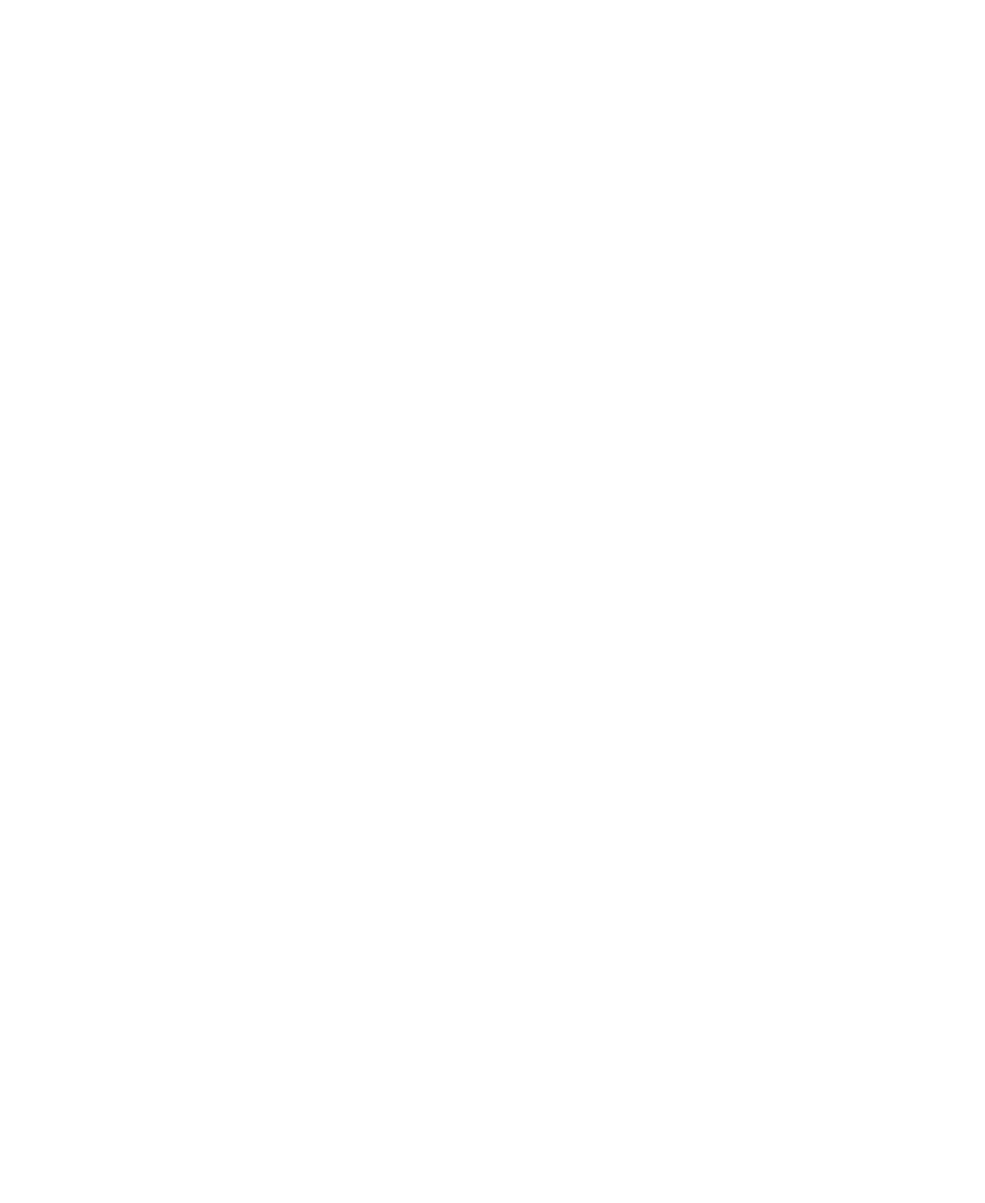
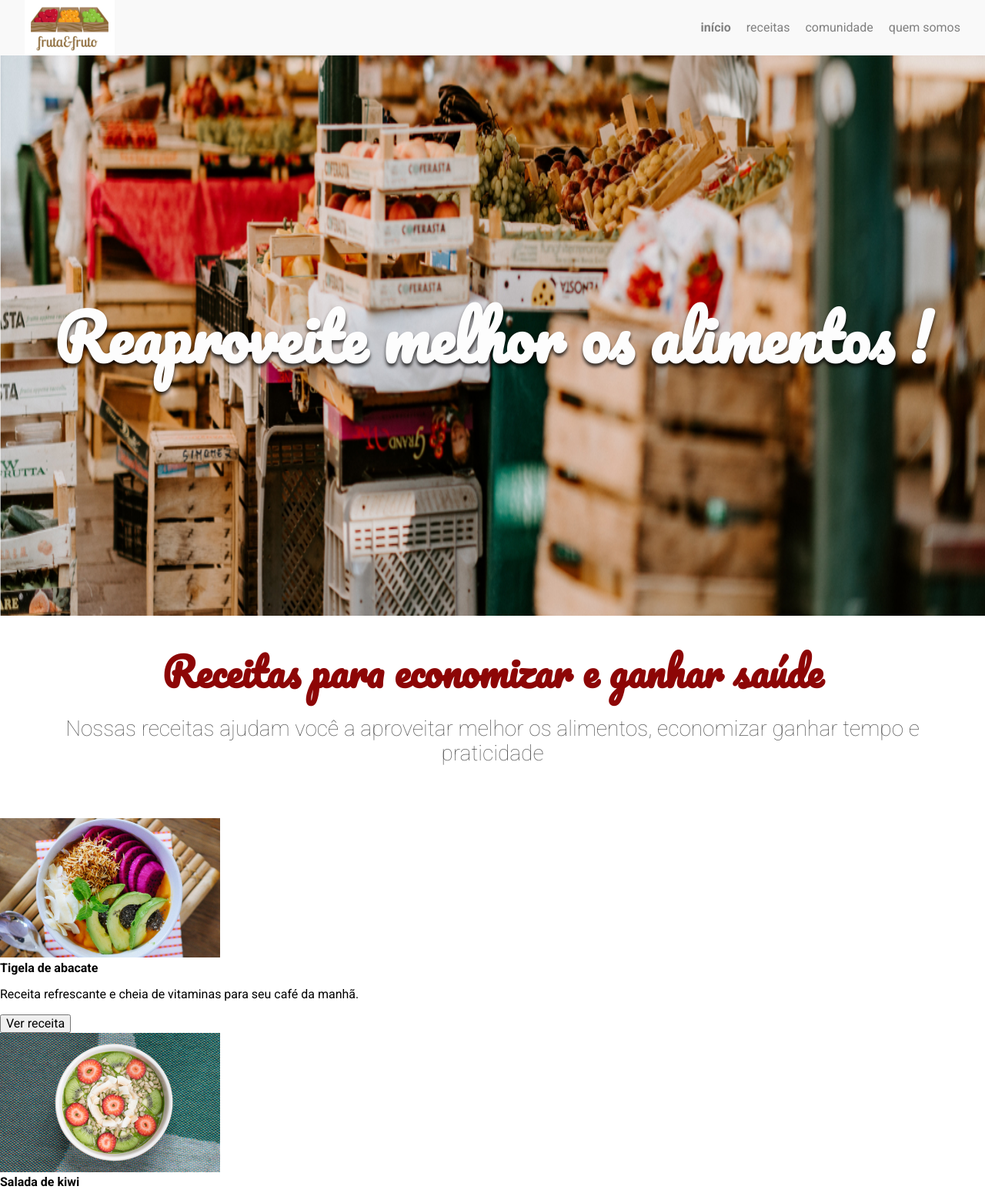
Before and after one commit to maaarina/arquitetura-css, a plain HTML site: page index.html in a window 1280 px wide. Shown: the top 1563 px of the page at 77% size. Before the commit the page ends 800 px from the top, so only its background shows below. Drawn offline with Linux system fonts and the light colour scheme.

Commit message:
Update .css

```diff
--- /dev/null
+++ b/assets/css/banner/banner-img.css
@@ -0,0 +1,4 @@
+.banner__img {
+    width: 100%;
+    height: calc(100vh - 72px);
+}
--- /dev/null
+++ b/assets/css/banner/banner-titulo.css
@@ -0,0 +1,15 @@
+.banner__titulo {
+    font-family: Pacifico, cursive;
+    font-size: 5.0625rem;
+
+    color: #fdfdfd;
+    text-shadow: 0 4px 4px rgba(0, 0, 0, 0.75);
+
+    text-align: center;
+    width: 100%;
+    left: 50%;
+    top: 50%;
+
+    transform: translate(-50%, -50%);
+    position: absolute;
+}
--- /dev/null
+++ b/assets/css/banner/banner.css
@@ -0,0 +1,3 @@
+.banner {
+    position: relative;
+}
--- /dev/null
+++ b/assets/css/cabecalho.css
@@ -0,0 +1,7 @@
+.cabecalho {
+    display: flex;
+    align-items: center;
+    justify-content: space-between;
+    background-color: #f9f9f9;
+    padding: 0 2rem;
+}
--- /dev/null
+++ b/assets/css/menu/menu-item.css
@@ -0,0 +1,13 @@
+.cabecalho__item {
+    list-style: none;
+    margin-right: 1.25rem;
+}
+
+.cabecalho__item:first-child {
+    color: #333333;
+    font-weight: bold;
+}
+
+.cabecalho__item:last-child{
+    margin-right: 0;
+}
--- /dev/null
+++ b/assets/css/menu/menu-link.css
@@ -0,0 +1,9 @@
+.cabecalho__link {
+    color: #808080;
+    text-decoration: none;
+    text-transform: lowercase;
+}
+
+.cabecalho__link:hover{
+    text-decoration: underline;
+}
--- /dev/null
+++ b/assets/css/menu/menu-lista.css
@@ -0,0 +1,3 @@
+.cabecalho__lista {
+    display: flex;
+}
--- /dev/null
+++ b/assets/css/sobre/sobre-descricao.css
@@ -0,0 +1,5 @@
+.sobre__descricao {
+    font-size: 1.75rem;
+    font-weight: 100;
+    color: #595959;
+}
--- /dev/null
+++ b/assets/css/sobre/sobre-titulo.css
@@ -0,0 +1,5 @@
+.sobre__titulo {
+    font-family: Pacifico, cursive;
+    font-size: 3.1875rem;
+    color: #8d0606;
+}
--- /dev/null
+++ b/assets/css/sobre/sobre.css
@@ -0,0 +1,4 @@
+.sobre {
+    text-align: center;
+    padding: 2.5rem;
+}
--- a/index.html
+++ b/index.html
@@ -4,16 +4,129 @@
         <meta charset="UTF-8" />
         <meta name="viewport" content="width=device-width, initial-scale=1.0" />
         <meta http-equiv="X-UA-Compatible" content="ie=edge" />
+
+        <link href="https://fonts.googleapis.com/css?family=Pacifico|Roboto:100,300,400,500,700,900" rel="stylesheet" />
+        <link rel="stylesheet" href="./assets/css/normalize.css" />
+        <link rel="stylesheet" href="./assets/css/reset.css" />
+        <link rel="stylesheet" href="./assets/css/cabecalho.css">
+        <link rel="stylesheet" href="./assets/css/menu/menu-item.css">
+        <link rel="stylesheet" href="./assets/css/menu/menu-link.css">
+        <link rel="stylesheet" href="./assets/css/menu/menu-lista.css">
+        <link rel="stylesheet" href="./assets/css/banner/banner.css">
+        <link rel="stylesheet" href="./assets/css/banner/banner-img.css">
+        <link rel="stylesheet" href="./assets/css/banner/banner-titulo.css">
+        <link rel="stylesheet" href="./assets/css/sobre/sobre.css">
+        <link rel="stylesheet" href="./assets/css/sobre/sobre-titulo.css">
+        <link rel="stylesheet" href="./assets/css/sobre/sobre-descricao.css">
+
         <title>Fruta & Fruto</title>
-        <link href="./assets/css/normalize.css" rel="stylesheet" />
-        <link href="./assets/css/reset.css" rel="stylesheet" />
-        <link href="https://fonts.googleapis.com/css?family=Pacifico|Roboto:100,300,400,500,700,900" rel="stylesheet" />
     </head>
+
     <body>
-        <header>
+        <header class="cabecalho">
 
+            <img src="assets/img/logo.jpg" alt="Logo Fruta e fruto" class="logo">
+
+            <nav class="cabecalho__nav"">
+                <ul class="cabecalho__lista">
+                    <li class="cabecalho__item"> <a href="#" class="cabecalho__link"> Início </a> </li>
+                    <li class="cabecalho__item"> <a href="#" class="cabecalho__link"> Receitas </a> </li>
+                    <li class="cabecalho__item"> <a href="#" class="cabecalho__link"> Comunidade</a> </li>
+                    <li class="cabecalho__item"> <a href="#" class="cabecalho__link"> Quem Somos </a> </li>
+                </ul>
+            </nav>
 
         </header>
 
+        <section class="banner">
+
+            <img src="assets/img/banner.jpg" alt="" class="banner__img">
+            <h1 class="banner__titulo">Reaproveite melhor os alimentos !</h1>
+
+        </section>
+
+        <section class="sobre">
+
+            <h2 class="sobre__titulo">Receitas para economizar e ganhar saúde </h2>
+            <p class="sobre__descricao">Nossas receitas ajudam você a aproveitar melhor os alimentos, economizar ganhar tempo e praticidade</p>
+
+        </section>
+
+        <section class="receitas">
+
+            <div class="receita">
+
+                <img alt="Tigela de abacate" class="receita__imagem" src="./assets/img/receitas/tigela-de-abacate.jpg" />
+
+                <div class="receita__conteudo">
+                    <h4 class="receita__titulo">Tigela de abacate</h4>
+                    <p class="receita__descricao">Receita refrescante e cheia de vitaminas para seu café da manhã.</p>
+                    <button class="receita__botao">Ver receita</button>
+                </div>
+
+            </div>
+
+            <div class="receita">
+
+                <img alt="Salada de kiwi" class="receita__imagem" src="./assets/img/receitas/salada-de-kiwi.jpg" />
+
+                <div class="receita__conteudo">
+                    <h4 class="receita__titulo">Salada de kiwi</h4>
+                    <p class="receita__descricao">Receita refrescante e cheia de vitaminas para seu café da manhã.</p>
+                    <button class="receita__botao">Ver receita</button>
+                </div>
+
+            </div>
+
+            <div class="receita">
+
+                <img alt="Mix de vegetais" class="receita__imagem" src="./assets/img/receitas/mix-de-vegetais.jpg" />
+
+                <div class="receita__conteudo">
+                    <h4 class="receita__titulo">Mix de vegetais</h4>
+                    <p class="receita__descricao">Receita refrescante e cheia de vitaminas para seu café da manhã.</p>
+                    <button class="receita__botao">Ver receita</button>
+                </div>
+
+            </div>
+
+            <div class="receita">
+
+                <img alt="Pimentões à Juliana" class="receita__imagem" src="./assets/img/receitas/pimentoes-a-juliana.jpg" />
+
+                <div class="receita__conteudo">
+                    <h4 class="receita__titulo">Pimentões à Juliana</h4>
+                    <p class="receita__descricao">Receita refrescante e cheia de vitaminas para seu café da manhã.</p>
+                    <button class="receita__botao">Ver receita</button>
+                </div>
+
+            </div>
+
+            <div class="receita">
+
+                <img alt="Prato oriental" class="receita__imagem" src="./assets/img/receitas/prato-oriental.jpg" />
+
+                <div class="receita__conteudo">
+                    <h4 class="receita__titulo">Prato oriental</h4>
+                    <p class="receita__descricao">Receita refrescante e cheia de vitaminas para seu café da manhã.</p>
+                    <button class="receita__botao">Ver receita</button>
+                </div>
+
+            </div>
+
+            <div class="receita">
+
+                <img alt="Beterrabas assadas" class="receita__imagem" src="./assets/img/receitas/beterrabas-assadas.jpg" />
+
+                <div class="receita__conteudo">
+                    <h4 class="receita__titulo">Beterrabas assadas</h4>
+                    <p class="receita__descricao">Receita refrescante e cheia de vitaminas para seu café da manhã.</p>
+                    <button class="receita__botao">Ver receita</button>
+                </div>
+
+            </div>
+
+        </section>
+
     </body>
 </html>
```
